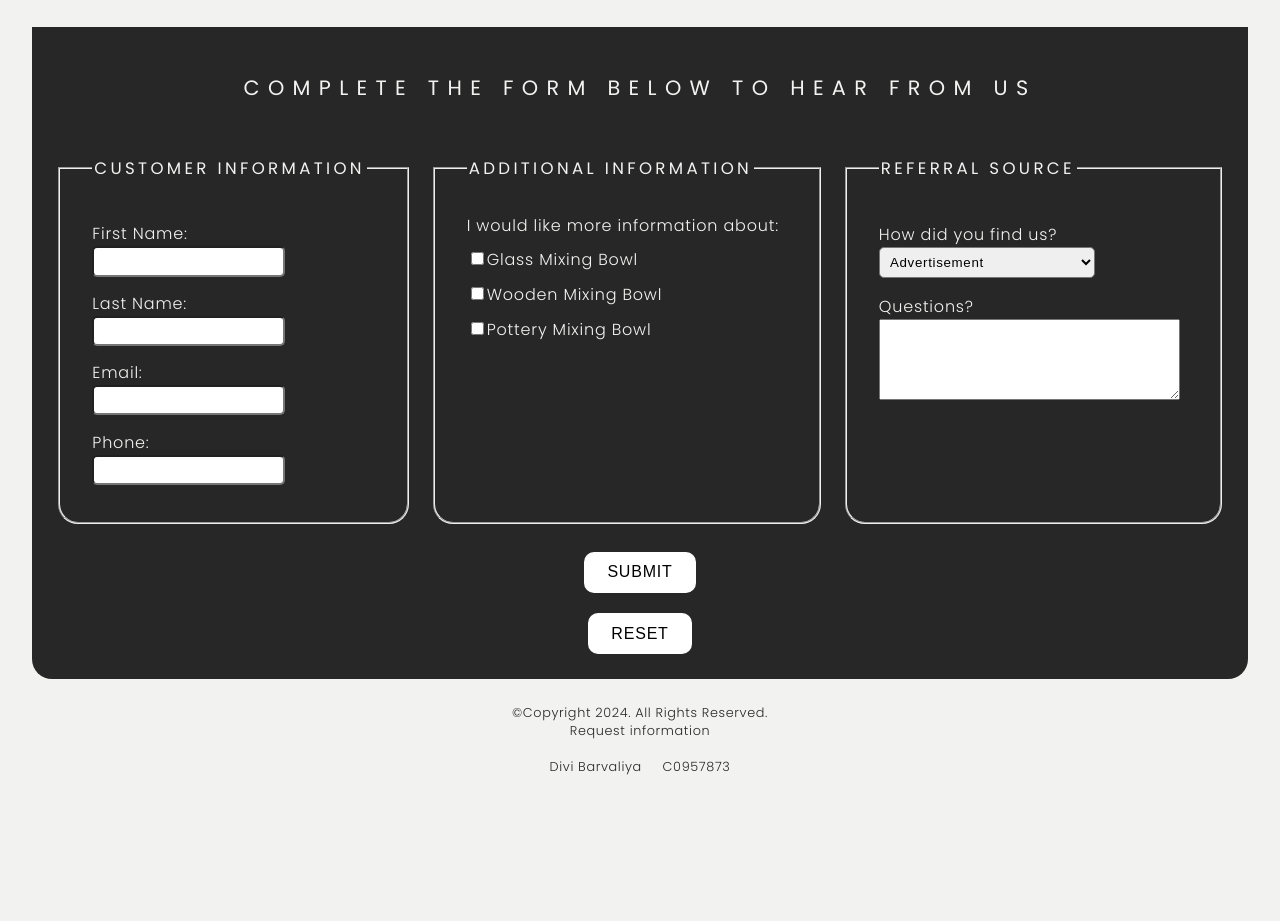
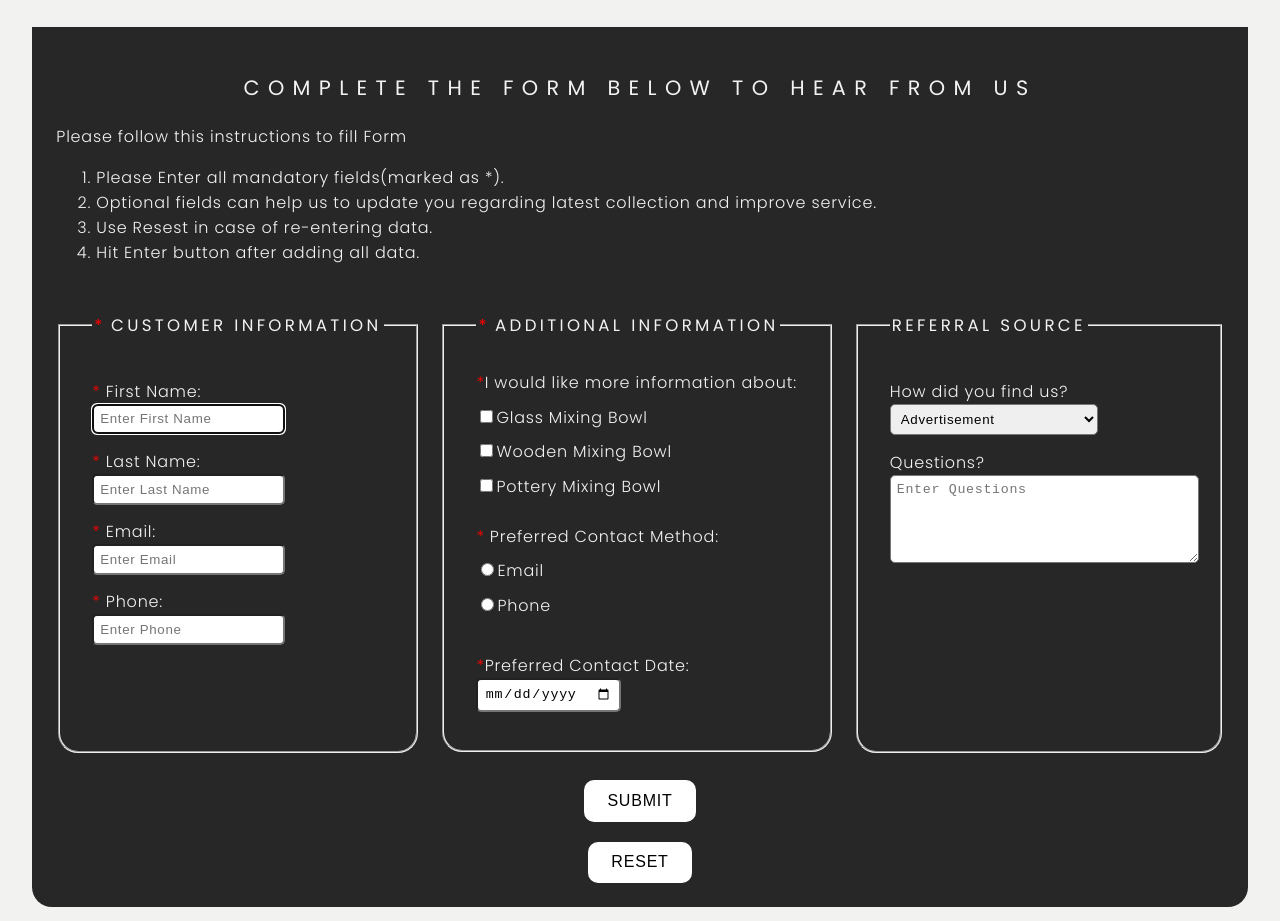
Before and after one commit to lcsf2432/lcsf2432.github.io, a plain HTML site: page contact.html in a window 1280 px wide. Shown: the part 820-1741 px from the top of the page. Before the commit the page ends 1622 px from the top, so only its background shows below. Drawn offline with Linux system fonts and the light colour scheme.

Commit message:
Contact-us changes

```diff
--- a/contact.html
+++ b/contact.html
@@ -6,6 +6,7 @@ File Name: contact.html
 <!DOCTYPE html>
 
 <html lang="en">
+
 <head>
   <title>Blend Nest</title>
   <meta charset="UTF-8" />
@@ -13,34 +14,17 @@ File Name: contact.html
   <link rel="stylesheet" href="css/styles.css" />
   <link rel="stylesheet" href="css/contact.css" />
   <link rel="shortcut icon" href="images/favicon.ico" />
-    <link
-      rel="icon"
-      href="images/favicon-32x32.png"
-      type="image/png"
-      sizes="32x32"
-    />
-    <link
-      rel="apple-touch-icon"
-      href="images/apple-touch-icon.png"
-      type="image/png"
-      sizes="180x180"
-    />
-    <link
-      rel="icon"
-      href="images/android-chrome-192x192.png"
-      type="image/png"
-      sizes="192x192"
-    />
+  <link rel="icon" href="images/favicon-32x32.png" type="image/png" sizes="32x32" />
+  <link rel="apple-touch-icon" href="images/apple-touch-icon.png" type="image/png" sizes="180x180" />
+  <link rel="icon" href="images/android-chrome-192x192.png" type="image/png" sizes="192x192" />
   <link rel="preconnect" href="https://fonts.googleapis.com" />
   <link rel="preconnect" href="https://fonts.gstatic.com" crossorigin />
   <link
     href="https://fonts.googleapis.com/css2?family=Poppins:ital,wght@0,100;0,200;0,300;0,400;0,500;0,600;0,700;0,800;0,900;1,100;1,200;1,300;1,400;1,500;1,600;1,700;1,800;1,900&family=Roboto:ital,wght@0,100;0,300;0,400;0,500;0,700;0,900;1,100;1,300;1,400;1,500;1,700;1,900&display=swap"
-      rel="stylesheet"
-    />
+    rel="stylesheet" />
   <link
     href="https://fonts.googleapis.com/css2?family=Montserrat:ital,wght@0,100..900;1,100..900&family=Poppins:ital,wght@0,100;0,200;0,300;0,400;0,500;0,600;0,700;0,800;0,900;1,100;1,200;1,300;1,400;1,500;1,600;1,700;1,800;1,900&family=Roboto:ital,wght@0,100;0,300;0,400;0,500;0,700;0,900;1,100;1,300;1,400;1,500;1,700;1,900&display=swap"
-      rel="stylesheet"
-    />
+    rel="stylesheet" />
 </head>
 
 <body>
@@ -98,72 +82,69 @@ File Name: contact.html
         <p class="tel-num">(226) 233-4746</p>
         <p>
           Email us:
-            <a href="mailto:info@blendnest.com" class="contact-email-link"
-              >info@blendnest.com</a
-            >
+          <a href="mailto:info@blendnest.com" class="contact-email-link">info@blendnest.com</a>
         </p>
         <p>Visit us at: 1457 London Rd, Sarnia, ON N7S 6K4</p>
         <iframe
           src="https://www.google.com/maps/embed?pb=!1m18!1m12!1m3!1d5747.01091097588!2d-82.3500595239125!3d42.97581447114234!2m3!1f0!2f0!3f0!3m2!1i1024!2i768!4f13.1!3m3!1m2!1s0x8825830ada06f7cb%3A0x8f33c2e6a2ccfad1!2sLambton%20College!5e1!3m2!1sen!2sca!4v1733363204866!5m2!1sen!2sca"
-            width="600"
-            height="450"
-            style="border: 0"
-            allowfullscreen=""
-            loading="lazy"
-            referrerpolicy="no-referrer-when-downgrade"
-          ></iframe>
+          width="600" height="450" style="border: 0" allowfullscreen="" loading="lazy"
+          referrerpolicy="no-referrer-when-downgrade"></iframe>
       </section>
 
+      <!-- Contact Form Section -->
       <section class="contact_form_section">
         <div>
           <h1>Complete the form below to hear from us</h1>
+          <p>Please follow this instructions to fill Form</p>
+          <ol>
+            <li>Please Enter all mandatory fields(marked as *).</li>
+            <li>Optional fields can help us to update you regarding latest collection and improve service.</li>
+            <li>Use Resest in case of re-entering data.</li>
+            <li>Hit Enter button after adding all data.</li>
+          </ol>
 
           <form class="form-grid" action="">
             <!-- Start Form -->
             <fieldset>
-                <legend>Customer Information</legend>
+              <legend><span>*</span> Customer Information</legend>
 
-                <label for="fName">First Name:</label>
-                <input type="text" name="fName" id="fName" required />
+              <label for="fName"><span>*</span> First Name:</label>
+              <input type="text" name="fName" id="fName" placeholder="Enter First Name" autofocus required />
 
-                <label for="lName">Last Name:</label>
-                <input type="text" name="lName" id="lName" required />
+              <label for="lName"><span>*</span> Last Name:</label>
+              <input type="text" name="lName" id="lName" placeholder="Enter Last Name" autofocus required />
 
-                <label for="email">Email:</label>
-                <input type="email" name="email" id="email" required />
+              <label for="email"><span>*</span> Email:</label>
+              <input type="email" name="email" id="email" placeholder="Enter Email" autofocus required />
 
-                <label for="phone">Phone:</label>
-                <input type="tel" name="phone" id="phone" required />
+              <label for="phone"><span>*</span> Phone:</label>
+              <input type="tel" name="phone" id="phone" placeholder="Enter Phone" autofocus required />
             </fieldset>
 
             <fieldset>
-                <legend>Additional Information</legend>
-                <p>I would like more information about:</p>
+              <legend><span>*</span> Additional Information</legend>
+              <p><span>*</span>I would like more information about:</p>
 
               <label for="glassbowl">
-                  <input
-                    type="checkbox"
-                    name="interest"
-                    id="glassbowl"
-                    value="Glass Mixing Bowl"
-                  />Glass Mixing Bowl
+                <input type="checkbox" name="interest" id="glassbowl" value="Glass Mixing Bowl" />Glass Mixing Bowl
               </label>
               <label for="woodenbowl">
-                  <input
-                    type="checkbox"
-                    name="interest"
-                    id="woodenbowl"
-                    value="Wooden Mixing Bowl"
-                  />Wooden Mixing Bowl
+                <input type="checkbox" name="interest" id="woodenbowl" value="Wooden Mixing Bowl" />Wooden Mixing Bowl
               </label>
               <label for="ceramicbowl">
-                  <input
-                    type="checkbox"
-                    name="interest"
-                    id="ceramicbowl"
-                    value="Pottery Mixing Bowl"
-                  />Pottery Mixing Bowl
+                <input type="checkbox" name="interest" id="ceramicbowl" value="Pottery Mixing Bowl" />Pottery Mixing Bowl
               </label>
+
+              <br />
+              <p><span>*</span> Preferred Contact Method:</p>
+              <label>
+              <input type="radio" name="prefferedContact" value="email" id="prfcontact" required>Email</label>
+              <label>
+              <input type="radio" name="prefferedContact" value="phone" id="prfcontact" required>Phone</label>
+
+              <br />
+              <label for="date"><span>*</span>Preferred Contact Date:</label>
+              <input type="date" id="prefferedDate" placeholder="MM/DD/YYYY" required name="date">
             </fieldset>
 
             <fieldset>
@@ -179,12 +160,8 @@ File Name: contact.html
               </select>
 
               <label for="questions">Questions?</label>
-                <textarea
-                  name="questions"
-                  id="questions"
-                  rows="5"
-                  cols="35"
-                ></textarea>
+              <textarea name="questions" id="questions" placeholder="Enter Questions" autofocus rows="5"
+                cols="35"></textarea>
             </fieldset>
 
             <input type="submit" id="submit" value="Submit" class="btn" />
@@ -209,4 +186,5 @@ File Name: contact.html
 
   <script src="scripts/script.js"></script>
 </body>
+
 </html>
--- a/css/contact.css
+++ b/css/contact.css
@@ -75,7 +75,7 @@ form #reset {
   grid-gap: 20px;
 }
 
-input {
+input, textarea {
   padding: 2%;
   border-radius: 5px;
 }
@@ -89,3 +89,9 @@ select {
 .btn {
   grid-column: 1 / span 3;
 }
+
+legend span,
+label span,
+p span{
+  color: red;
+}
```
Lines whose indentation alone changed are shown as unchanged.
